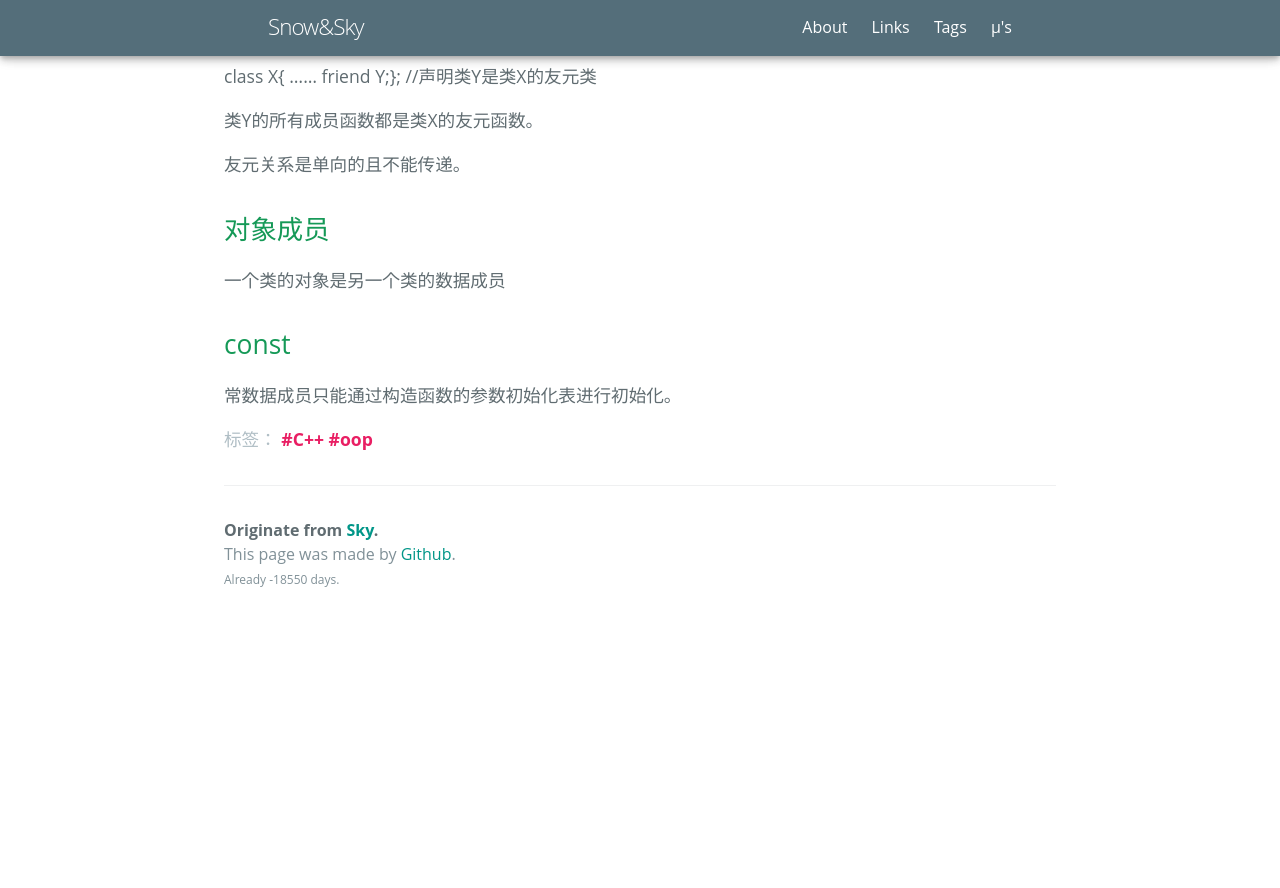
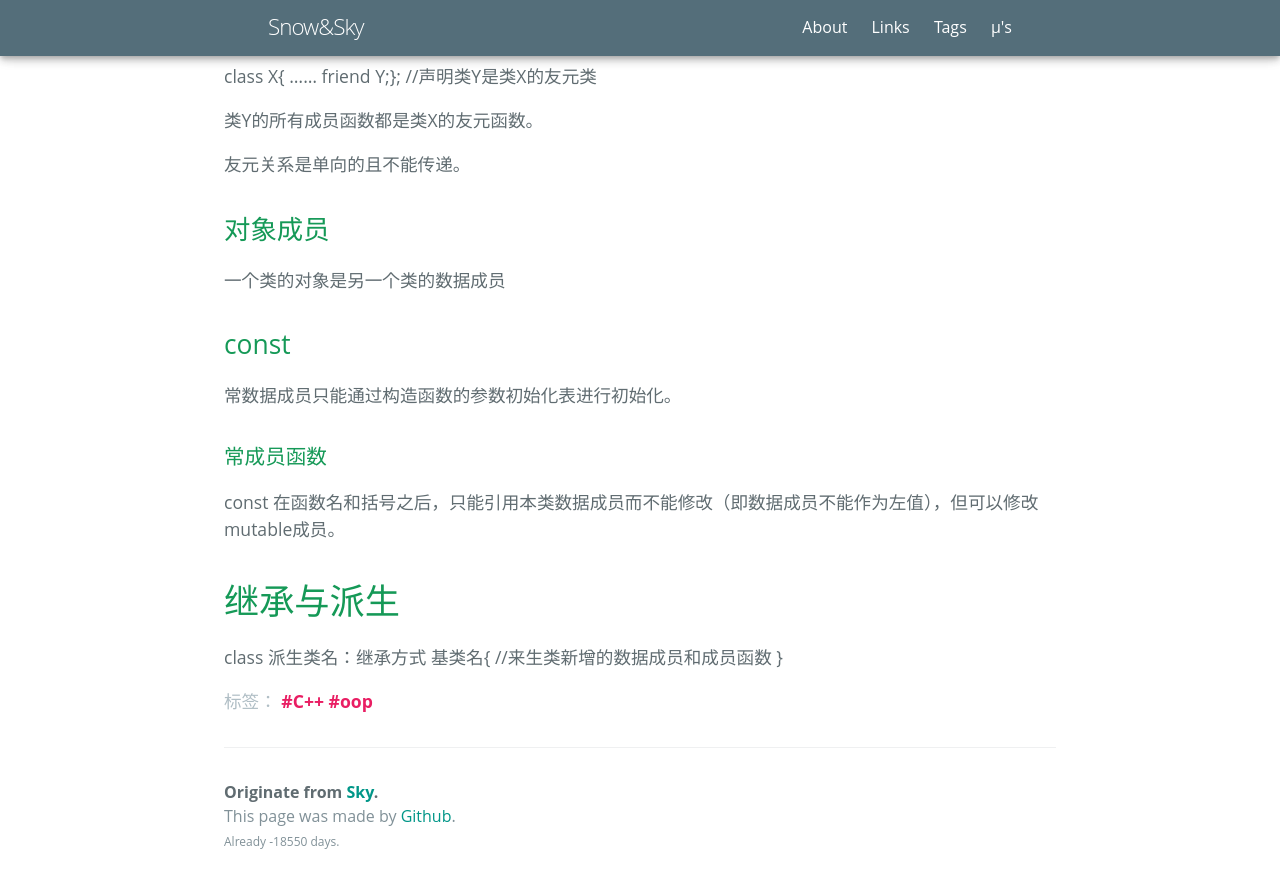
Before and after one commit to NishikinoSky/NishikinoSky.github.io, a Jekyll site: the page built from _posts/2021-1-4-OOP.md, in a window 1280 px wide and 900 px high, scrolled down 4728 px. Shown: the top 888 px of the window. Built offline with Jekyll 4.4.1, drawn with Linux system fonts in a browser that asks for light colours; some web fonts are replaced; before the commit the page ends 5366 px from its top, so only the background shows below that.

Commit message:
Update 2021-1-4-OOP.md

```diff
--- a/_posts/2021-1-4-OOP.md
+++ b/_posts/2021-1-4-OOP.md
@@ -189,3 +189,11 @@ class X{ …… friend Y;}; //声明类Y是类X的友元类
 ## const
 
 常数据成员只能通过构造函数的参数初始化表进行初始化。
+
+### 常成员函数
+
+const 在函数名和括号之后，只能引用本类数据成员而不能修改（即数据成员不能作为左值），但可以修改mutable成员。
+
+# 继承与派生
+
+class 派生类名：继承方式 基类名{  //来生类新增的数据成员和成员函数  }
```
